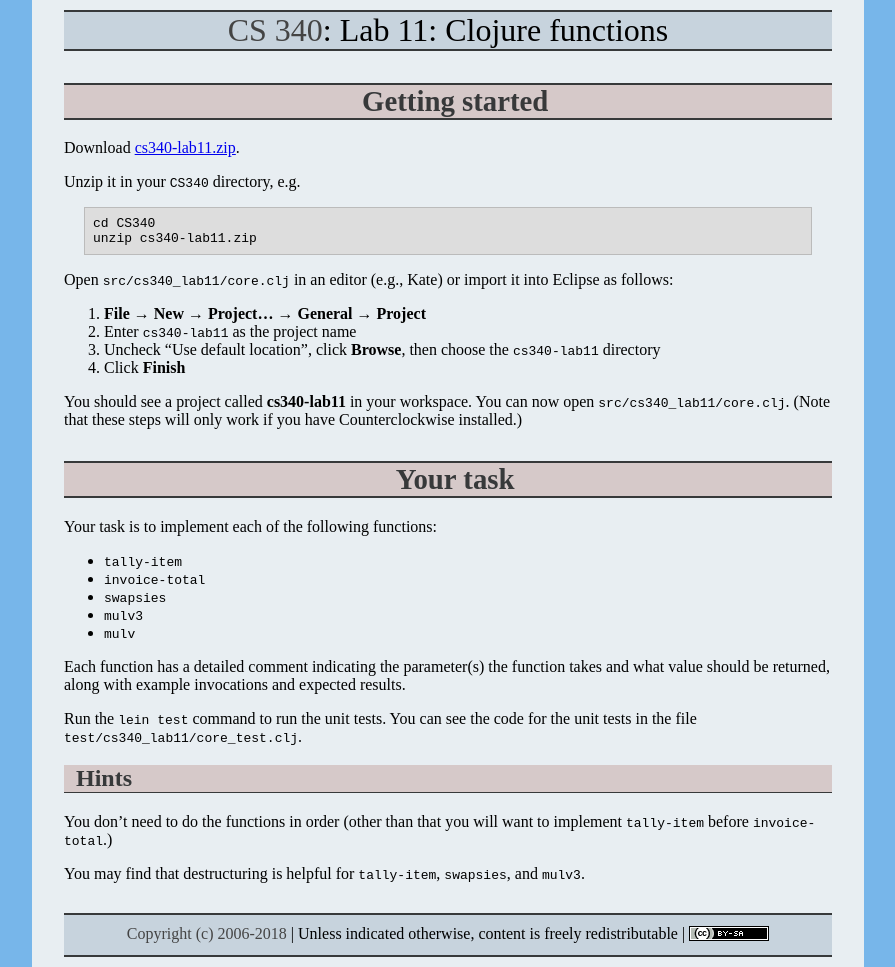
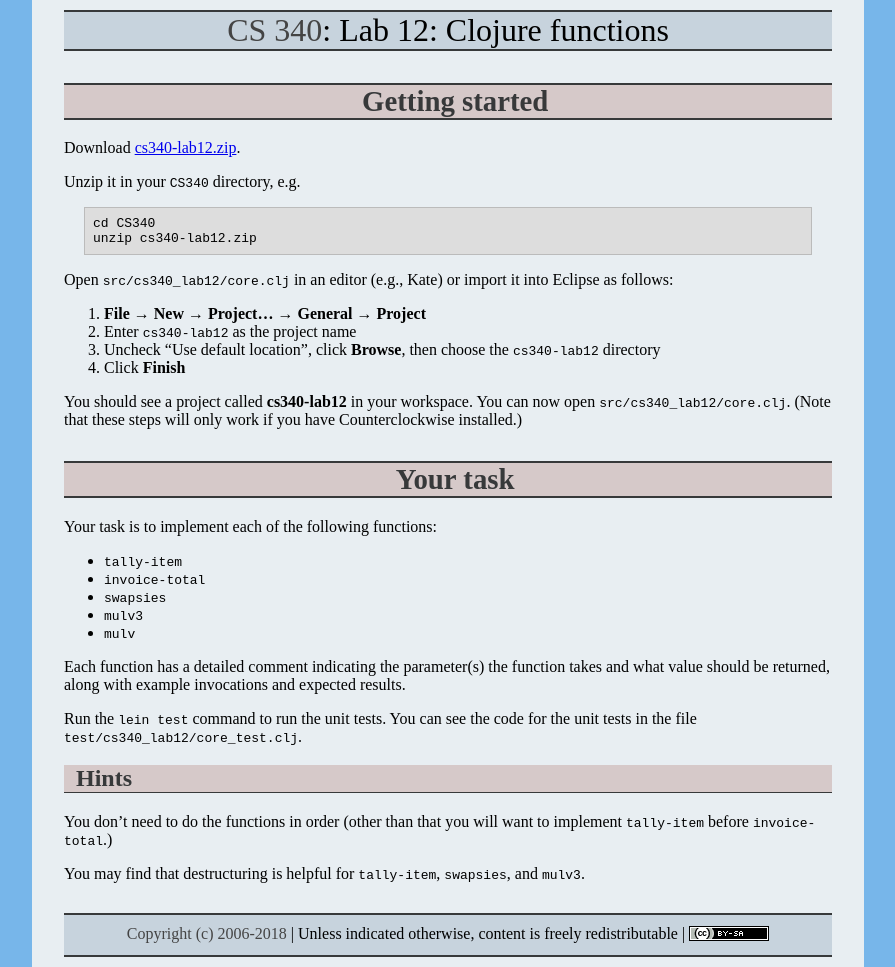
Before and after one commit to ycpcs/cs340-fall2018, a Jekyll site: the page built from labs/lab12.md, in a window 1280 px wide. Shown: the whole page, without its empty margins (192-1087 px from the left). Built offline with Jekyll 4.4.1, drawn with Linux system fonts in a browser that asks for light colours.

Commit message:
working on adding clojure topics

```diff
--- a/labs/lab12.md
+++ b/labs/lab12.md
@@ -1,25 +1,25 @@
 ---
 layout: default
-title: "Lab 11: Clojure functions"
+title: "Lab 12: Clojure functions"
 ---
 
 # Getting started
 
-Download [cs340-lab11.zip](cs340-lab11.zip).
+Download [cs340-lab12.zip](cs340-lab12.zip).
 
 Unzip it in your `CS340` directory, e.g.
 
     cd CS340
-    unzip cs340-lab11.zip
+    unzip cs340-lab12.zip
 
-Open `src/cs340_lab11/core.clj` in an editor (e.g., Kate) or import it into Eclipse as follows:
+Open `src/cs340_lab12/core.clj` in an editor (e.g., Kate) or import it into Eclipse as follows:
 
 1. **File** &rarr; **New** &rarr; **Project...** &rarr; **General** &rarr; **Project**
-2. Enter `cs340-lab11` as the project name
-3. Uncheck "Use default location", click **Browse**, then choose the `cs340-lab11` directory
+2. Enter `cs340-lab12` as the project name
+3. Uncheck "Use default location", click **Browse**, then choose the `cs340-lab12` directory
 4. Click **Finish**
 
-You should see a project called **cs340-lab11** in your workspace.  You can now open `src/cs340_lab11/core.clj`.  (Note that these steps will only work if you have Counterclockwise installed.)
+You should see a project called **cs340-lab12** in your workspace.  You can now open `src/cs340_lab12/core.clj`.  (Note that these steps will only work if you have Counterclockwise installed.)
 
 # Your task
 
@@ -33,7 +33,7 @@ Your task is to implement each of the following functions:
 
 Each function has a detailed comment indicating the parameter(s) the function takes and what value should be returned, along with example invocations and expected results.
 
-Run the `lein test` command to run the unit tests.  You can see the code for the unit tests in the file `test/cs340_lab11/core_test.clj`.
+Run the `lein test` command to run the unit tests.  You can see the code for the unit tests in the file `test/cs340_lab12/core_test.clj`.
 
 ## Hints
 
@@ -46,5 +46,5 @@ You may find that destructuring is helpful for `tally-item`, `swapsies`, and `mu
 
 When you are done, you can compare your solution to mine:
 
-> [cs340-lab11-solution.zip](cs340-lab11-solution.zip)
+> [cs340-lab12-solution.zip](cs340-lab12-solution.zip)
 -->
```
Also changed, not shown: js/AACONFIG-scheduleInfo.js (+18 -0 lines), labs/lab10.md (+1 -1 lines), labs/lab11.md (+2 -2 lines), labs/lab13.md (+10 -10 lines), 17 other files.
